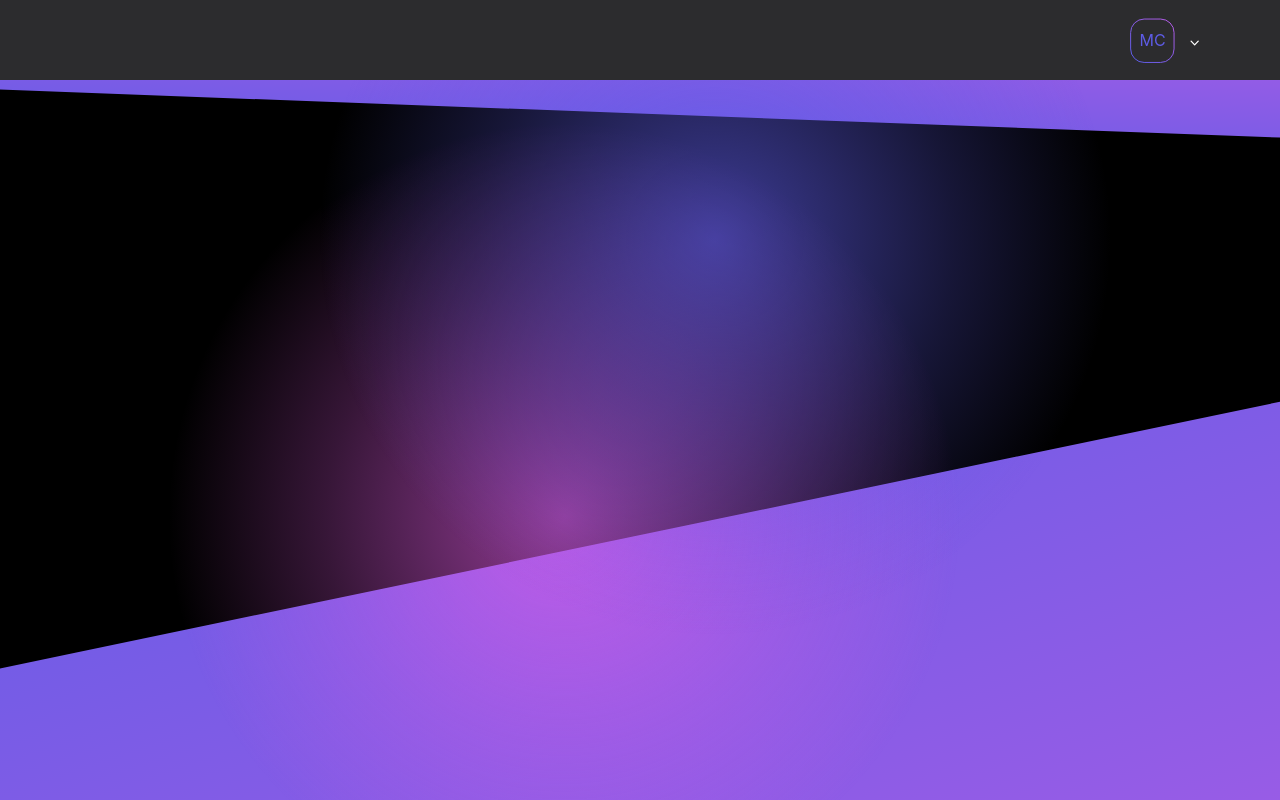
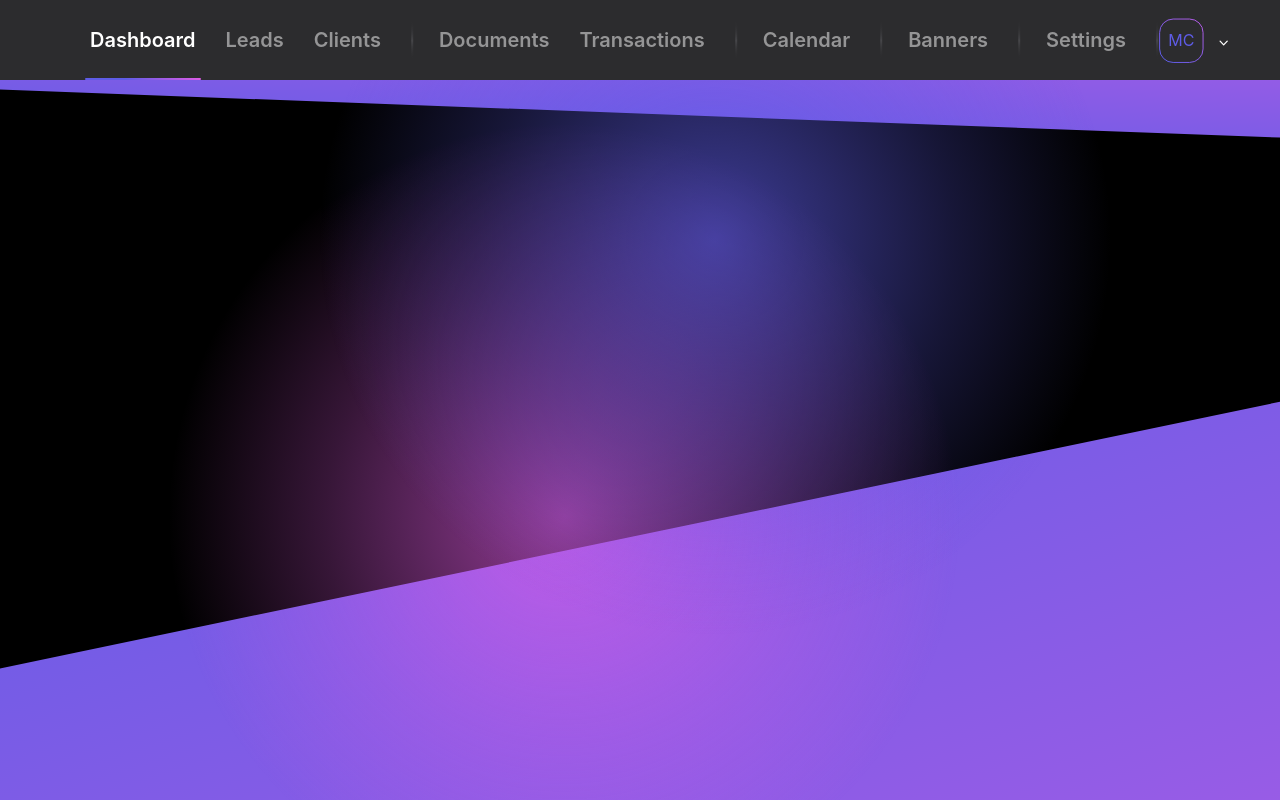
Before and after one commit to Artem-Pavlenko/blue-label, a React (Create React App) app: page /dashboard in a window 1280 px wide. Built offline with nearby package versions, Linux system fonts and the light colour scheme.

Commit message:
add NavBar on Header

```diff
--- a/src/App/components/atoms/DropDownNavBar/DropDownNavBar.module.scss
+++ b/src/App/components/atoms/DropDownNavBar/DropDownNavBar.module.scss
@@ -13,10 +13,10 @@
   @include flex(flex-start, center);
   position: relative;
   z-index: 2;
+  cursor: pointer;
 
   .mainBlock {
     @include flexCenter();
-    cursor: pointer;
     width: 45px;
     height: 45px;
     color: var(--primary-blue);
--- /dev/null
+++ b/src/App/components/atoms/NavBarItem/NavBarItem.module.scss
@@ -0,0 +1,50 @@
+@import "src/App/common/style/mixins";
+@import "src/App/common/style/variables";
+
+@mixin hoverActiveLink () {
+  position: absolute;
+  content: '';
+  bottom: 0;
+  left: -5%;
+  width: 110%;
+  height: 2px;
+  background: linear-gradient(206.97deg, #E35CE6 -1.5%, #5E5CE6 65.04%);
+  border-radius: 15px;
+  animation: hoverActive .5s ease-in forwards;
+}
+
+a {
+  @include flexCenter();
+  position: relative;
+  font-weight: 600;
+  font-size: 20px;
+  line-height: 31px;
+  color: var(--gray);
+  transition: all .5s ease-out;
+  margin-right: 30px;
+  height: 100%;
+
+  &:hover {
+    &:after {
+      @include hoverActiveLink();
+    }
+  }
+
+  &.active {
+    color: var(--white);
+    transition: all .5s ease-in;
+    &:after {
+     @include hoverActiveLink();
+    }
+  }
+}
+
+
+@keyframes hoverActive {
+  0% {
+    opacity: 0;
+  }
+  100% {
+    opacity: 1;
+  }
+}
--- /dev/null
+++ b/src/App/components/atoms/NavBarItem/NavBarItem.tsx
@@ -0,0 +1,18 @@
+import React from 'react'
+import {NavLink} from 'react-router-dom'
+import s from './NavBarItem.module.scss'
+
+type NavBarItem = {
+    name: string
+    path: string
+}
+
+const NavBarItem: React.FC<NavBarItem> = ({name, path}) => {
+    return (
+        <NavLink to={path} activeClassName={s.active}>
+            {name}
+        </NavLink>
+    );
+};
+
+export default NavBarItem;
--- /dev/null
+++ b/src/App/components/molecules/NavBar/NavBar.module.scss
@@ -0,0 +1,32 @@
+@import "src/App/common/style/variables";
+@import "src/App/common/style/mixins";
+
+.navBar {
+  height: 100%;
+  width: 100%;
+  padding-left: 90px;
+  display: flex;
+  .mainGroup, .secGroup, .restGroup {
+    height: 100%;
+    @include flex(flex-start, center);
+    margin-right: 25px;
+  }
+
+  .mainGroup {
+
+  }
+
+  .secGroup {
+
+  }
+
+  .restGroup {
+    margin-right: 0;
+    img {
+      margin-right: 25px;
+      &:last-child {
+        margin-right: 0;
+      }
+    }
+  }
+}
--- /dev/null
+++ b/src/App/components/molecules/NavBar/NavBar.tsx
@@ -0,0 +1,38 @@
+import React from 'react'
+import NavBarItem from '../../atoms/NavBarItem/NavBarItem'
+import lineIcon from '../../../assets/images/icons/nav_bar_line.svg'
+import s from './NavBar.module.scss'
+
+
+const NavBar = () => {
+        const mainLinks = [
+            {name: 'Dashboard', path: '/dashboard'}, {name: 'Leads', path: 'leads'}, {name: 'Clients', path: 'clients'},
+        ]
+        const secLinks = [
+            {name: 'Documents', path: '/documents'}, {name: 'Transactions', path: '/transactions'}
+        ]
+
+        return (
+            <div className={s.navBar}>
+                <div className={s.mainGroup}>
+                    {mainLinks.map(l => <NavBarItem key={l.name} {...l}/>)}
+                    <img src={lineIcon} alt='' />
+                </div>
+                <div className={s.secGroup}>
+                    {secLinks.map(l => <NavBarItem key={l.name} {...l}/>)}
+                    <img src={lineIcon} alt='' />
+                </div>
+                <div className={s.restGroup}>
+                    <NavBarItem name='Calendar' path='/calendar' />
+                    <img src={lineIcon} alt='' />
+                    <NavBarItem name='Banners' path='/banners' />
+                    <img src={lineIcon} alt='' />
+                    <NavBarItem name='Settings' path='/settings' />
+                    <img src={lineIcon} alt='' />
+                </div>
+            </div>
+        );
+    }
+;
+
+export default NavBar;
--- a/src/App/components/organizms/LoginHeader/LoginHeader.module.scss
+++ b/src/App/components/organizms/Header/Header.module.scss
@@ -10,6 +10,9 @@
     height: 80px;
     width: 100%;
     background-color: var(--primary-dark-gray);
+    &.auth {
+      justify-content: space-between;
+    }
   }
   .background {
     position: fixed;
--- a/src/App/components/organizms/LoginHeader/LoginHeader.tsx
+++ b/src/App/components/organizms/Header/Header.tsx
@@ -1,13 +1,21 @@
 import React from 'react'
-import DropDownNavBar from "../../atoms/DropDownNavBar/DropDownNavBar";
+import {useSelector} from 'react-redux'
+import cn from 'classnames'
+import DropDownNavBar from '../../atoms/DropDownNavBar/DropDownNavBar'
 import purpleBubble from '../../../assets/images/background/purple_bubble.svg'
 import blueBubble from '../../../assets/images/background/blue_bubble.svg'
-import s from './LoginHeader.module.scss'
+import {StateType} from '../../../store/store'
+import {AuthStateType} from '../../../types/authTypes'
+import s from './Header.module.scss'
+import NavBar from "../../molecules/NavBar/NavBar";
 
-const LoginHeader = () => {
+const Header = () => {
+    const {auth} = useSelector<StateType, AuthStateType>(state => state.auth)
+
     return (
         <div className={s.headerWrapper}>
-            <header className={s.headerBlock}>
+            <header className={cn(s.headerBlock, {[s.auth]: auth})}>
+                {auth && <NavBar />}
                 <DropDownNavBar/>
             </header>
             <div className={s.background}>
@@ -20,4 +28,4 @@ const LoginHeader = () => {
     )
 }
 
-export default LoginHeader
+export default Header
--- a/src/App/layout/Layout.tsx
+++ b/src/App/layout/Layout.tsx
@@ -1,13 +1,13 @@
 import React from 'react'
 import {BrowserRouter, Redirect, Route, Switch} from 'react-router-dom'
-import LoginHeader from '../components/organizms/LoginHeader/LoginHeader'
+import Header from '../components/organizms/Header/Header'
 import {pages} from '../routes/routes'
 
 
 const Layout = () => {
     return (
         <BrowserRouter>
-            <LoginHeader/>
+            <Header/>
             <Switch>
                 {
                     pages.map(({path, Component}) =>
--- a/src/App/store/reducers/authReducer.ts
+++ b/src/App/store/reducers/authReducer.ts
@@ -1,8 +1,9 @@
 import {AuthStateType} from '../../types/authTypes'
+import {setAuth} from "../actions/authActions";
 
 
 const initialState: AuthStateType = {
-    auth: false,
+    auth: true,
     email: "",
     name: "",
     lastname: ""
@@ -11,10 +12,12 @@ const initialState: AuthStateType = {
 
 export const authReducer = (state = initialState, action: Actions): AuthStateType => {
     switch (action.type) {
+        case "SET_AUTH":
+            return {...state, ...action.payload}
         default:
             return state
     }
 }
 
 
-type Actions = any
+type Actions = ReturnType<typeof setAuth>
--- a/src/index.css
+++ b/src/index.scss
@@ -35,6 +35,7 @@ a, a:active {
     --secondary-dark-gray: #3A3A3C;
     --primary-gray: #6F6F74;
     --secondary-gray: #65656A;
+    --gray: #959596;
     --primary-blue: #5E5CE6;
     --primary-purple: #E35CE6;
     --white: #FFFFFF;
--- a/src/index.tsx
+++ b/src/index.tsx
@@ -1,6 +1,6 @@
 import React from 'react'
 import ReactDOM from 'react-dom'
-import './index.css'
+import './index.scss'
 import App from './App/app/App'
 import reportWebVitals from './reportWebVitals'
 import {Provider} from 'react-redux'
```
Also changed, not shown: src/App/assets/images/icons/nav_bar_line.svg (added).
